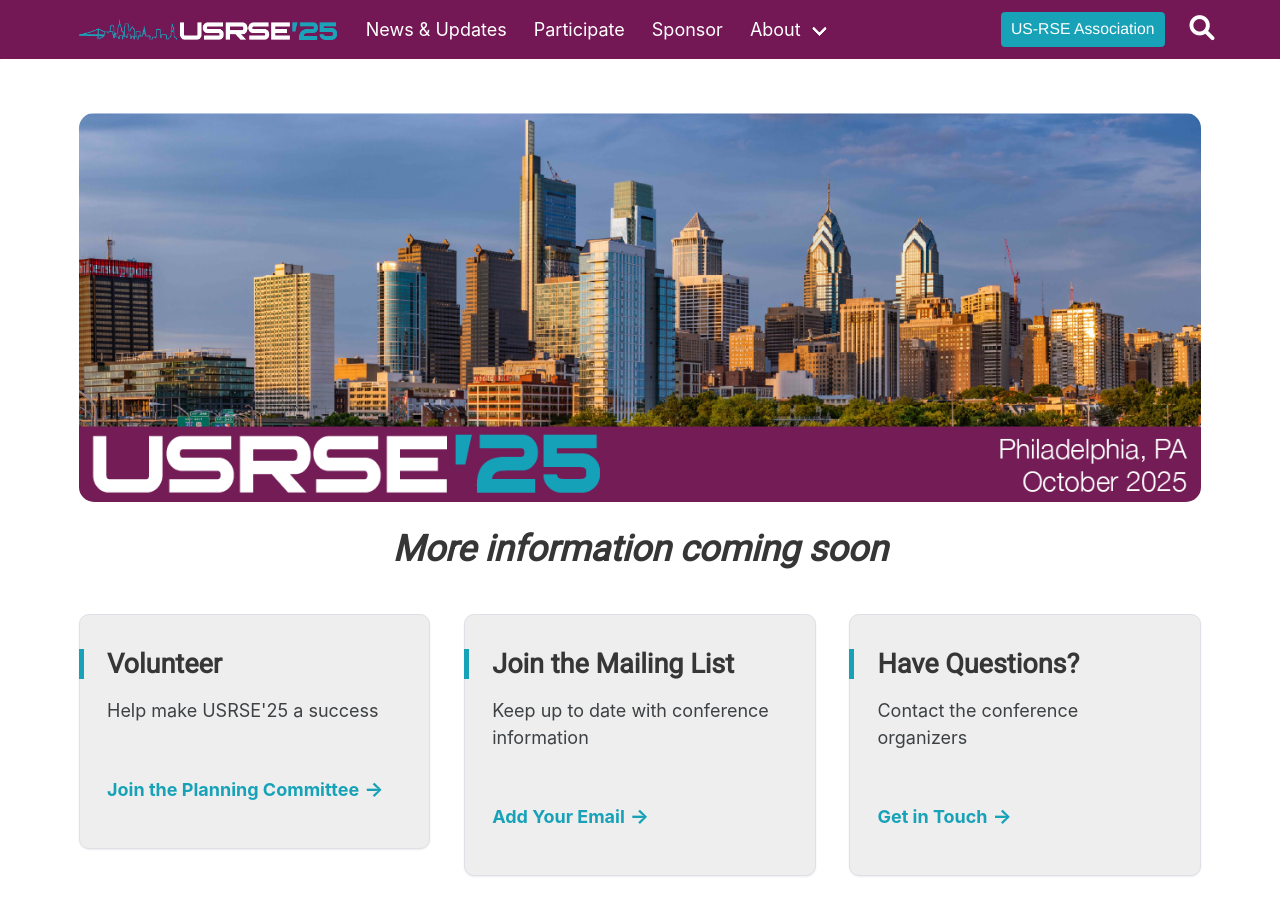
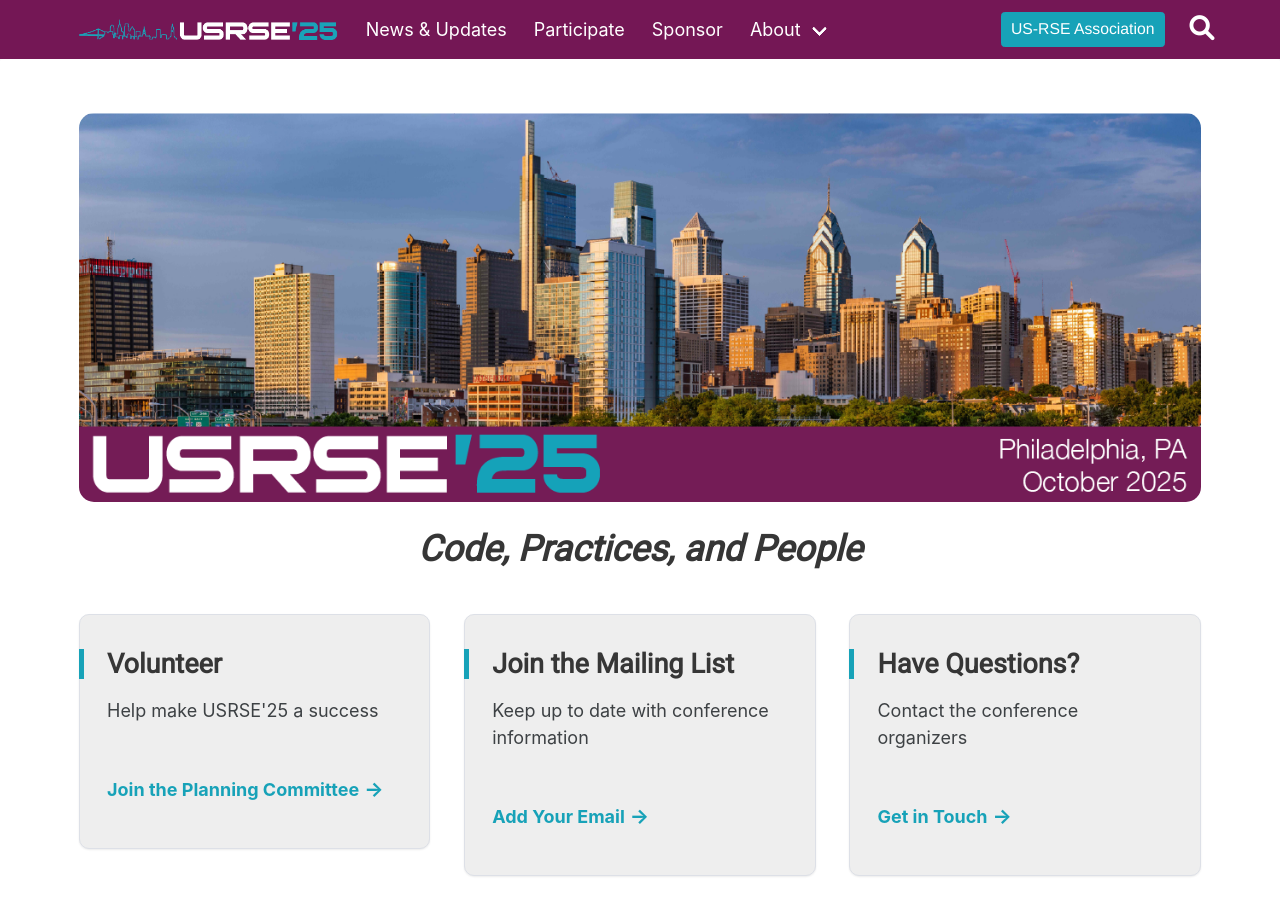
Before and after one commit to USRSE/usrse25, a Jekyll site: the page built from index.html, in a window 1280 px wide and 900 px high. Built offline with Jekyll 4.4.1, drawn with Linux system fonts in a browser that asks for light colours; the list of posts is cut into pages by our own code; a style sheet for code colours, icons or effects is not loaded.

Commit message:
Update index.html
Add theme

```diff
--- a/index.html
+++ b/index.html
@@ -11,7 +11,7 @@
 <br>
 
 <center>
-<h1><em>More information coming soon</em></h1>
+<h1><em>Code, Practices, and People</em></h1>
 </center>
 <br>
 
```
